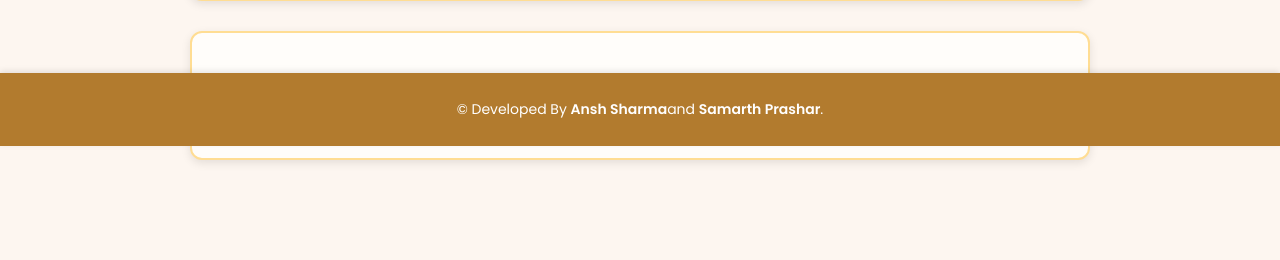
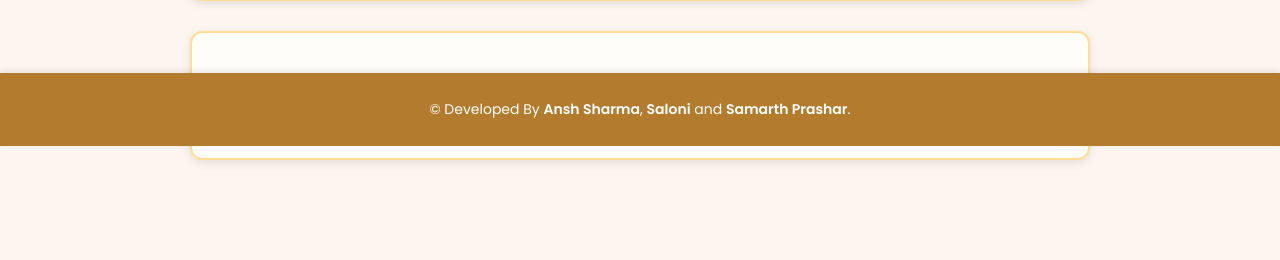
Before and after one commit to Ansh-2222/POS-tagger-for-Dogri, a Flask app: page / in a window 1280 px wide. Shown: the part 654-914 px from the top of the page. Run offline with Flask 3, Linux system fonts and the light colour scheme; parts of the project's set-up code (start-up, migrations or seed data) failed here and were passed over.

Commit message:
Update footer credits in index.html

```diff
--- a/templates/index.html
+++ b/templates/index.html
@@ -76,7 +76,7 @@
 
     <!-- Bottom Bar -->
     <footer class="bottom-bar">
-        <p>© Developed By <strong>Ansh Sharma</strong>and <strong>Samarth Prashar</strong>.</p>
+        <p>© Developed By <strong>Ansh Sharma</strong>, <strong>Saloni</strong> and <strong>Samarth Prashar</strong>.</p>
     </footer>
 
     <script src="{{ url_for('static', filename='script.js') }}"></script>
```
